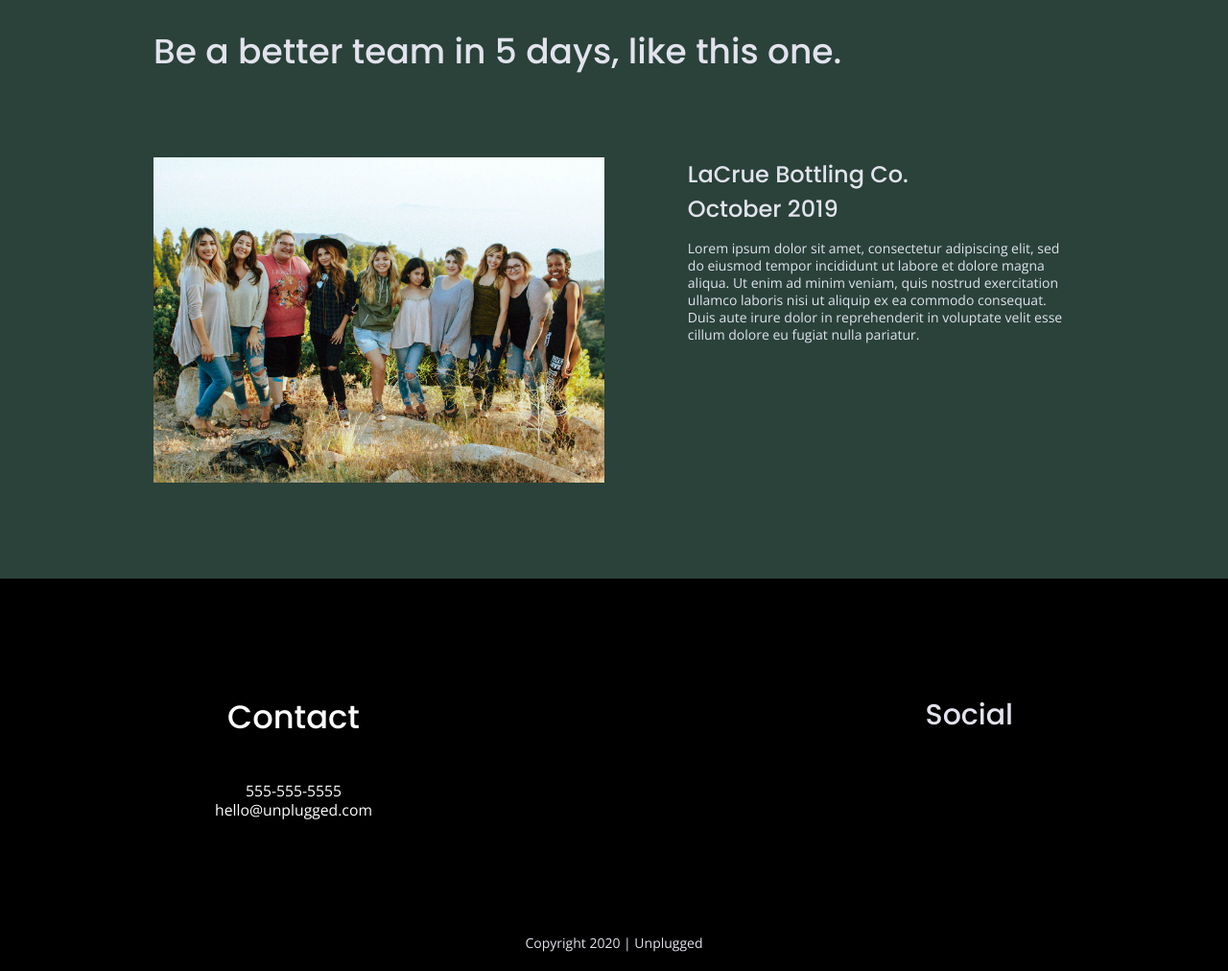
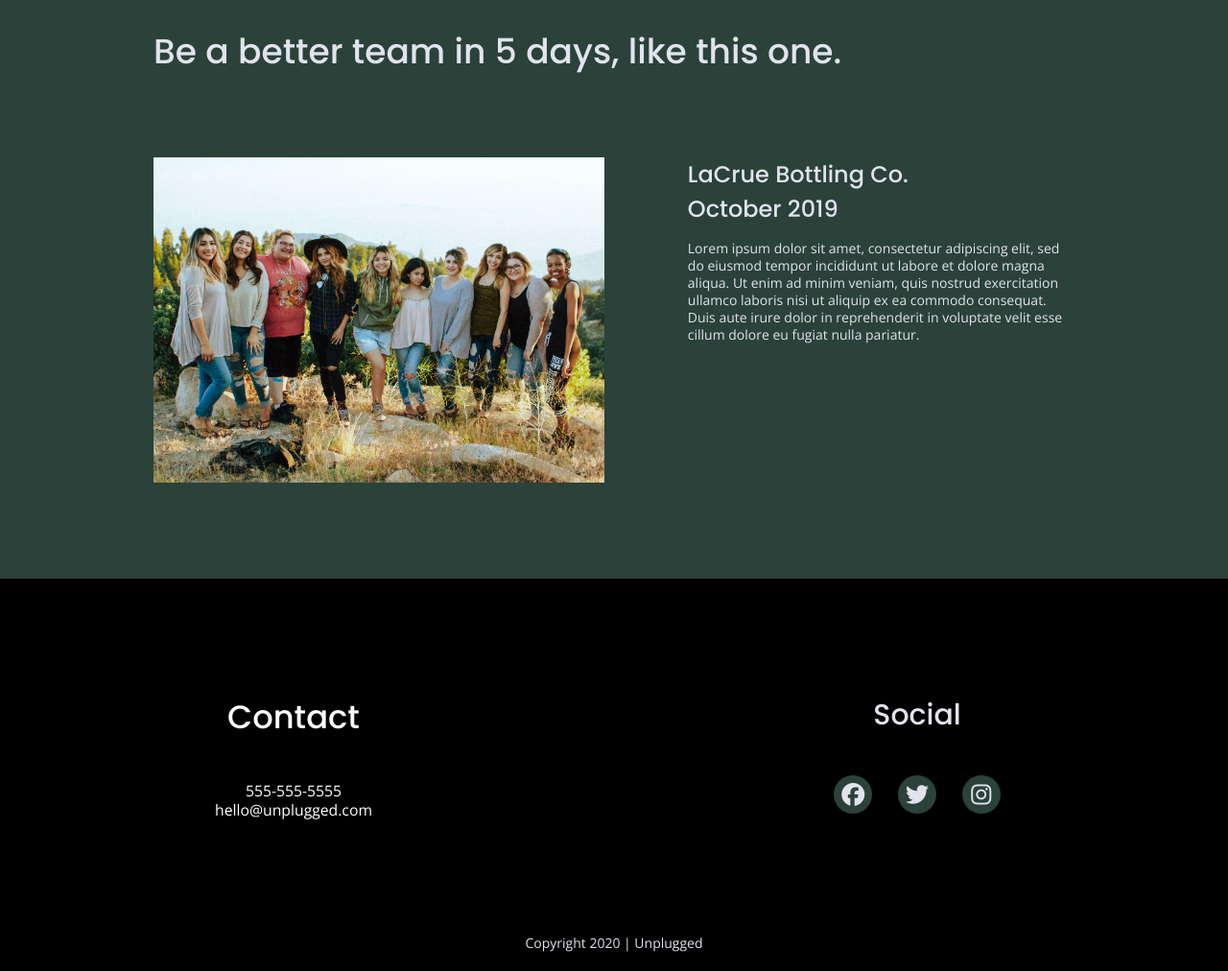
Before and after one commit to e-eastman/206-unplugged, a website built with Parcel: page unplugged-site/index.html in a window 1280 px wide. Shown: the part 1846-2858 px from the top of the page at 96% size. Built offline with nearby package versions, Linux system fonts and the light colour scheme.

Commit message:
Added social icons

```diff
--- a/unplugged-site/css/main.css
+++ b/unplugged-site/css/main.css
@@ -241,13 +241,18 @@
   display: flex;
   justify-content: space-around;
   align-items: center;
+  width: 200px;
 }
 
 footer .social-icons p {
   display: flex;
   justify-content: center;
   align-items: center;
-  text-align: center;
+  background-color: #2A423A;
+  font-size: 1.5em;
+  border-radius: 50%;
+  width: 40px;
+  height: 40px;
 }
 
 footer .content-wrapper {
--- a/unplugged-site/index.html
+++ b/unplugged-site/index.html
@@ -144,10 +144,9 @@
           <div class="social">
             <h4>Social</h4>
             <div class="social-icons">
-              <p><a href="https://www.facebook.com" target="_blank"></a></p>
-              <p><a href="https://www.twitter.com" target="_blank"></a></p>
-              <p><a href="https://www.instagram.com" target="_blank"></a></p>
-              <!-- add social icon img file paths -->
+              <p><a href="https://www.facebook.com" target="_blank"><i class="fab fa-facebook"></i></a></p>
+              <p><a href="https://www.twitter.com" target="_blank"><i class="fab fa-twitter"></i></a></p>
+              <p><a href="https://www.instagram.com" target="_blank"><i class="fab fa-instagram"></i></a></p>
             </div>
           </div>
         </div> <!-- footer content ends -->
```
Also changed, not shown: unplugged-site/about/index.html (+3 -4 lines), unplugged-site/faq/index.html (+3 -4 lines), 1 other file.
